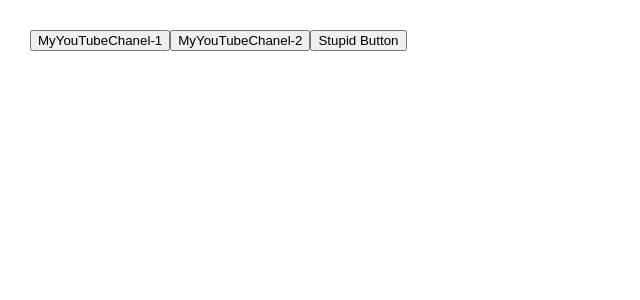
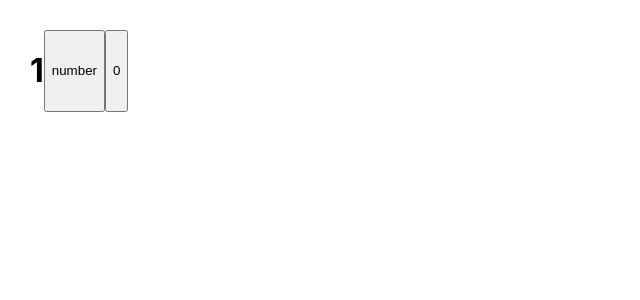
Before and after one commit to webaldar/microtasks, a React (Create React App) app: page / in a window 1280 px wide. Shown: the top 300 px of the page, without its empty margins (0-640 px from the left). Built offline with nearby package versions, Linux system fonts and the light colour scheme.

Commit message:
use state

```diff
--- a/src/App.tsx
+++ b/src/App.tsx
@@ -1,39 +1,23 @@
-import React from 'react';
+import React, {useState} from 'react';
 import './App.css';
-import {Header} from "./site/Header";
-import {Body} from "./site/Body";
-import {Footer} from "./site/Footer";
-import {NewComponent} from "./site/NewComponent";
 import {Button} from "./site/Button";
 
 
-const students = [
-    {id:0, name: 'Jame', age: 8},
-    {id:1, name: 'Robert', age: 18},
-    {id:2, name: 'John', age: 28},
-    {id:3, name: 'Michael', age: 48},
-    {id:4, name: 'Tomas', age: 20},
-    {id:5, name: 'Li', age: 24},
-    {id:6, name: 'Franck', age: 15},
-]
-
 function App() {
-    const ButtonFoo1 = (subscriber: string, age: number)=>{
-        console.log(subscriber, age)
-    }
-    const ButtonFoo2 = (subscriber: string)=>{
-        console.log(subscriber)
-    }
-    const StupidButton = ()=>{
-        console.log('Stupid Button')
-    }
-
+   let [a, setA]=useState(1)
+const onClickHandler = ()=> {
+       setA(++a)
+    console.log(a)
+}
+const onClickHandler1 = ()=> {
+       setA(1)
+    console.log(a)
+}
     return (
         <div className={'App'}>
-            <Button name={"MyYouTubeChanel-1"} callBack={()=>ButtonFoo1('Ildar', 49)}/>
-            <Button name={"MyYouTubeChanel-2"} callBack={()=>ButtonFoo2('Ivan')}/>
-            <Button name={"Stupid Button"} callBack={StupidButton}/>
-
+            <h1>{a}</h1>
+            <button onClick={onClickHandler}>number</button>
+            <button onClick={onClickHandler1}>0</button>
         </div>
     );
 }
```
